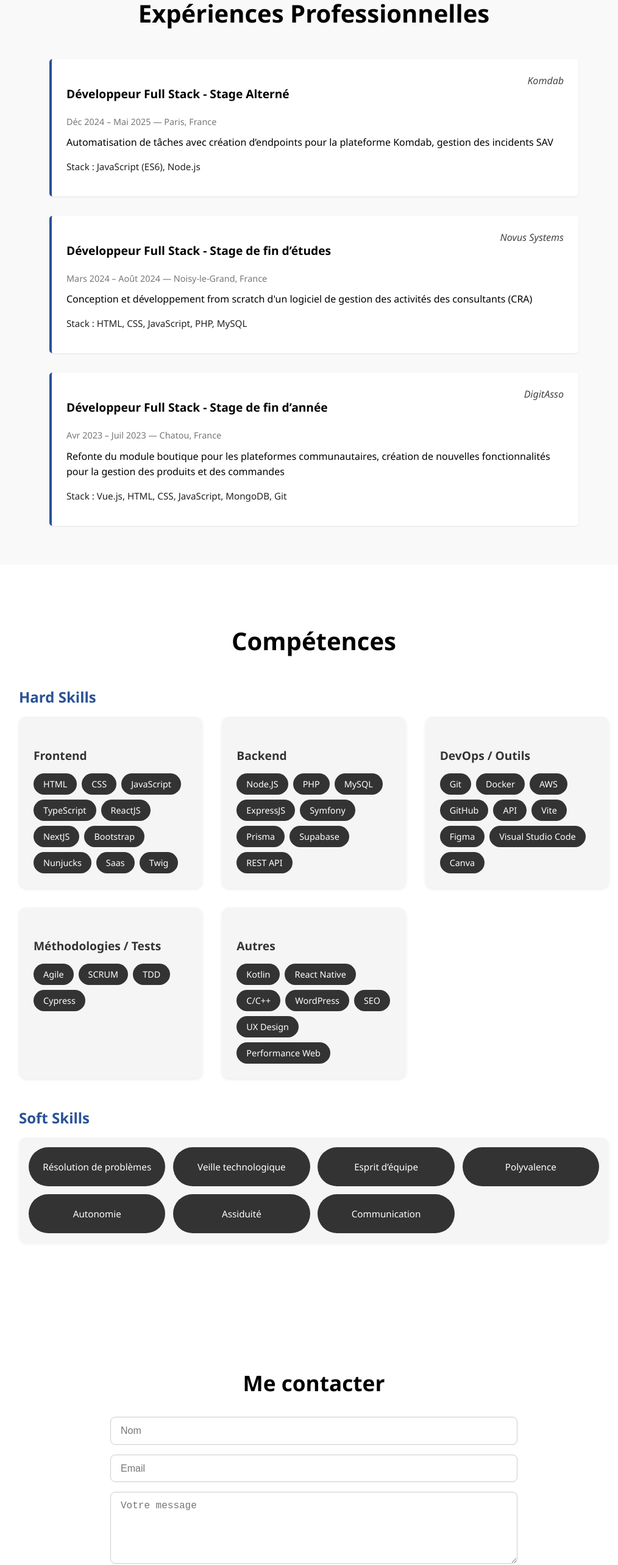
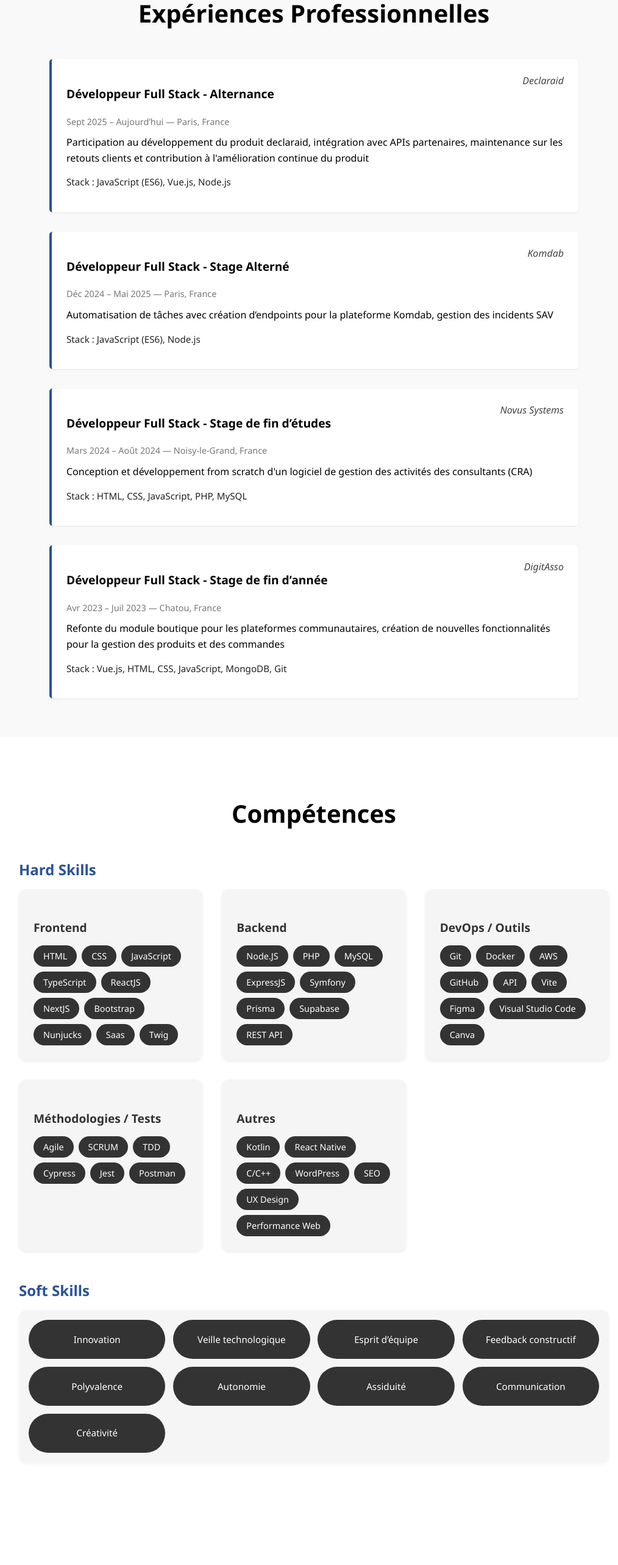
Before and after one commit to BiigSaam/Samad-Abdul-Portfolio, a React (Vite) app: page / in a window 1280 px wide. Shown: the part 3900-6466 px from the top of the page at 61% size, without its empty margins (125-1139 px from the left). Built offline with nearby package versions, Linux system fonts and the light colour scheme.

Commit message:
update experience and softSkills

```diff
--- a/src/components/Experience.tsx
+++ b/src/components/Experience.tsx
@@ -10,6 +10,14 @@ type Experience = {
 }
 
 const experiences: Experience[] = [
+  {
+    role: "Développeur Full Stack - Alternance",
+    company: "Declaraid",
+    date: "Sept 2025 – Aujourd’hui",
+    location: "Paris, France",
+    description: "Participation au développement du produit declaraid, intégration avec APIs partenaires, maintenance sur les retouts clients et contribution à l'amélioration continue du produit",
+    stack: "Stack : JavaScript (ES6), Vue.js, Node.js",
+  },
   {
     role: "Développeur Full Stack - Stage Alterné",
     company: "Komdab",
--- a/src/components/Skills.tsx
+++ b/src/components/Skills.tsx
@@ -20,7 +20,7 @@ const hardSkills: SkillCategory[] = [
   },
   {
     title: "Méthodologies / Tests",
-    items: ["Agile", "SCRUM", "TDD", "Cypress"],
+    items: ["Agile", "SCRUM", "TDD", "Cypress", "Jest", "Postman"],
   },
   {
     title: "Autres",
@@ -29,8 +29,9 @@ const hardSkills: SkillCategory[] = [
 ]
 
 const softSkills = [
-  "Résolution de problèmes", "Veille technologique", "Esprit d’équipe",
-  "Polyvalence", "Autonomie", "Assiduité", "Communication"
+  "Innovation", "Veille technologique", "Esprit d’équipe",
+  "Feedback constructif", "Polyvalence", "Autonomie",
+  "Assiduité", "Communication", "Créativité",
 ]
 
 const Skills = () => {
```
